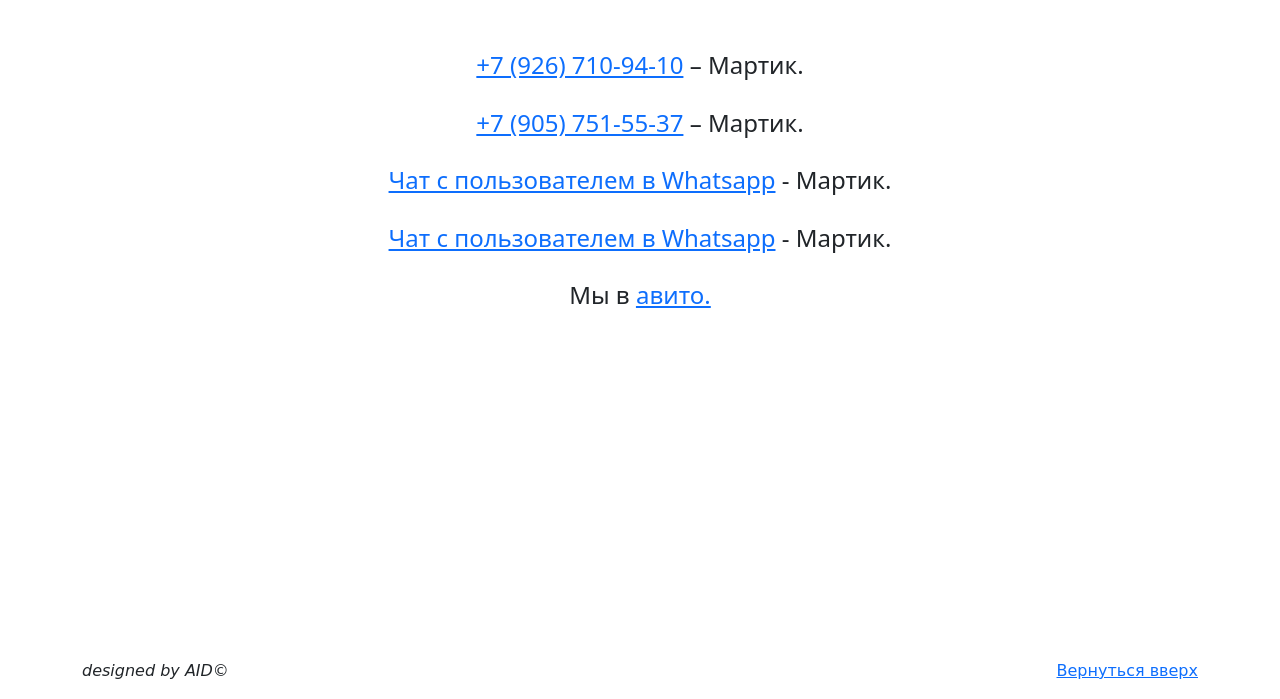
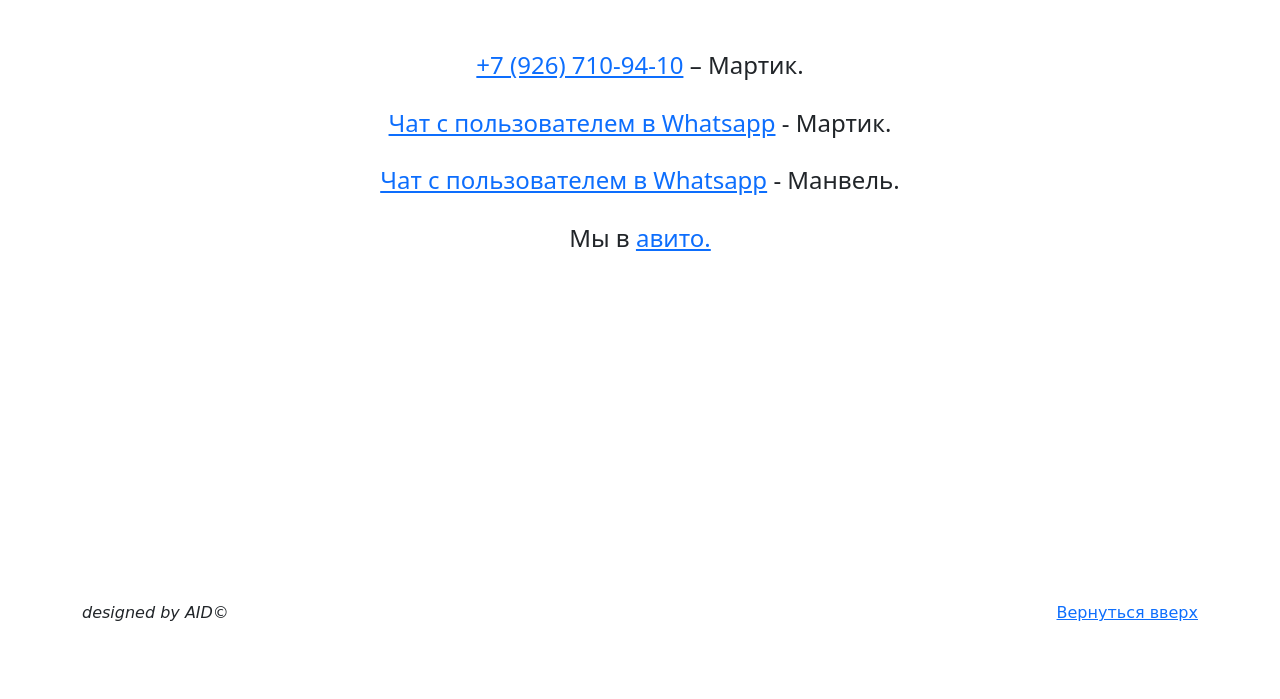
Before and after one commit to dima7823478239478/arenda, a plain HTML site: page about.html in a window 1280 px wide. Shown: the part 125-824 px from the top of the page. After the commit the page ends 800 px from the top, so only its background shows below. Drawn offline with nearby package versions, Linux system fonts and the light colour scheme.

Commit message:
Update about.html

```diff
--- a/about.html
+++ b/about.html
@@ -49,9 +49,8 @@
 <br>
 <br>
 <h4><a href="tel: +79267109410"> +7 (926) 710-94-10</a> – Мартик.<br><br>
-<a href="tel: +79057515537"> +7 (905) 751-55-37</a> – Мартик.<br><br>
 <a href="https://wa.me/+79267109410"> Чат с пользователем в Whatsapp</a> - Мартик.<br><br>
-<a href="https://wa.me/+79771006629""> Чат с пользователем в Whatsapp</a> - Мартик.<br><br>
+<a href="https://wa.me/+79771006629""> Чат с пользователем в Whatsapp</a> - Манвель.<br><br>
  Мы в <a href="https://www.avito.ru/monino/predlozheniya_uslug/dostavkapeskaschebnyagruntachernozema_3092816592?utm_campaign=native&utm_medium=item_page_ios&utm_source=soc_sharing_seller">авито.</a><br><br>
 </h4>
     </center>
```
